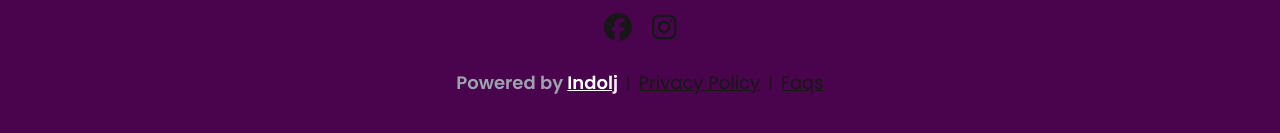
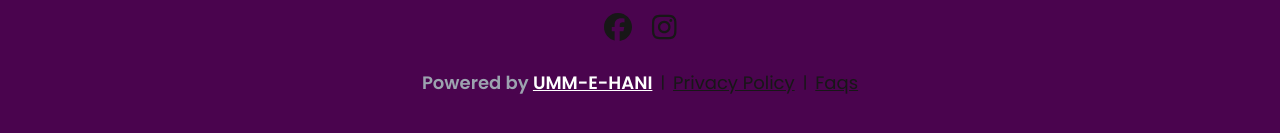
Before and after one commit to Umm-e-Hani02/website-using-nextjs-with-tailwind-css-milestone2, a Next.js app: page / in a window 1280 px wide. Shown: the part 815-948 px from the top of the page. Built offline with nearby package versions, Linux system fonts and the light colour scheme.

Commit message:
Update Footer.tsx

```diff
--- a/src/app/components/Footer.tsx
+++ b/src/app/components/Footer.tsx
@@ -8,7 +8,7 @@ export default function Footer(){
             <FontAwesomeIcon icon={faInstagram} className="h-7 duration-200 hover:scale-125 cursor-pointer"/>
             </div>
             <div className="flex justify-center items-center gap-2">
-                <p className="text-sm md:text-lg font-semibold text-gray-400">Powered by <span className="underline text-white cursor-pointer hover:text-gray-200">Indolj</span></p>
+                <p className="text-sm md:text-lg font-semibold text-gray-400">Powered by <span className="underline text-white cursor-pointer hover:text-gray-200">UMM-E-HANI</span></p>
                 <span>|</span>
                 <p className="text-sm md:text-lg underline cursor-pointer hover:text-gray-200">Privacy Policy</p>
                 <span>|</span>
```
